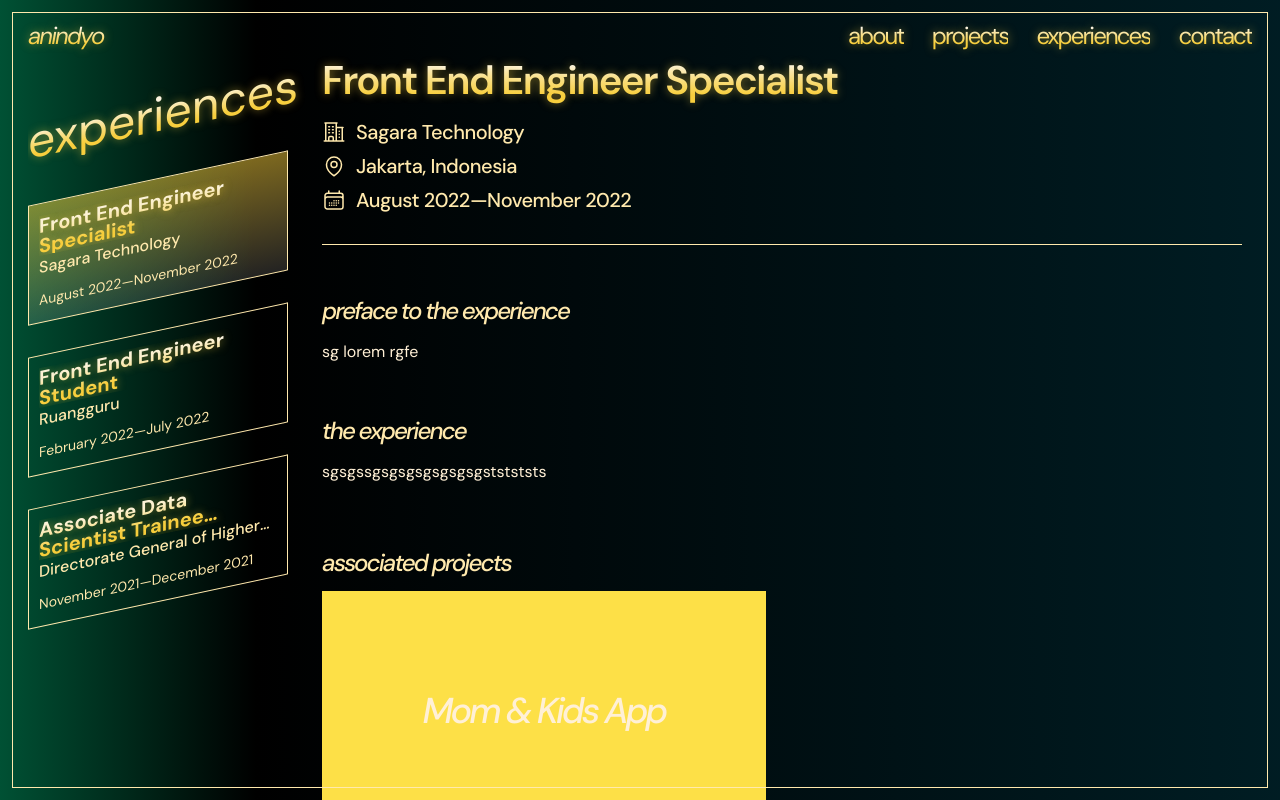
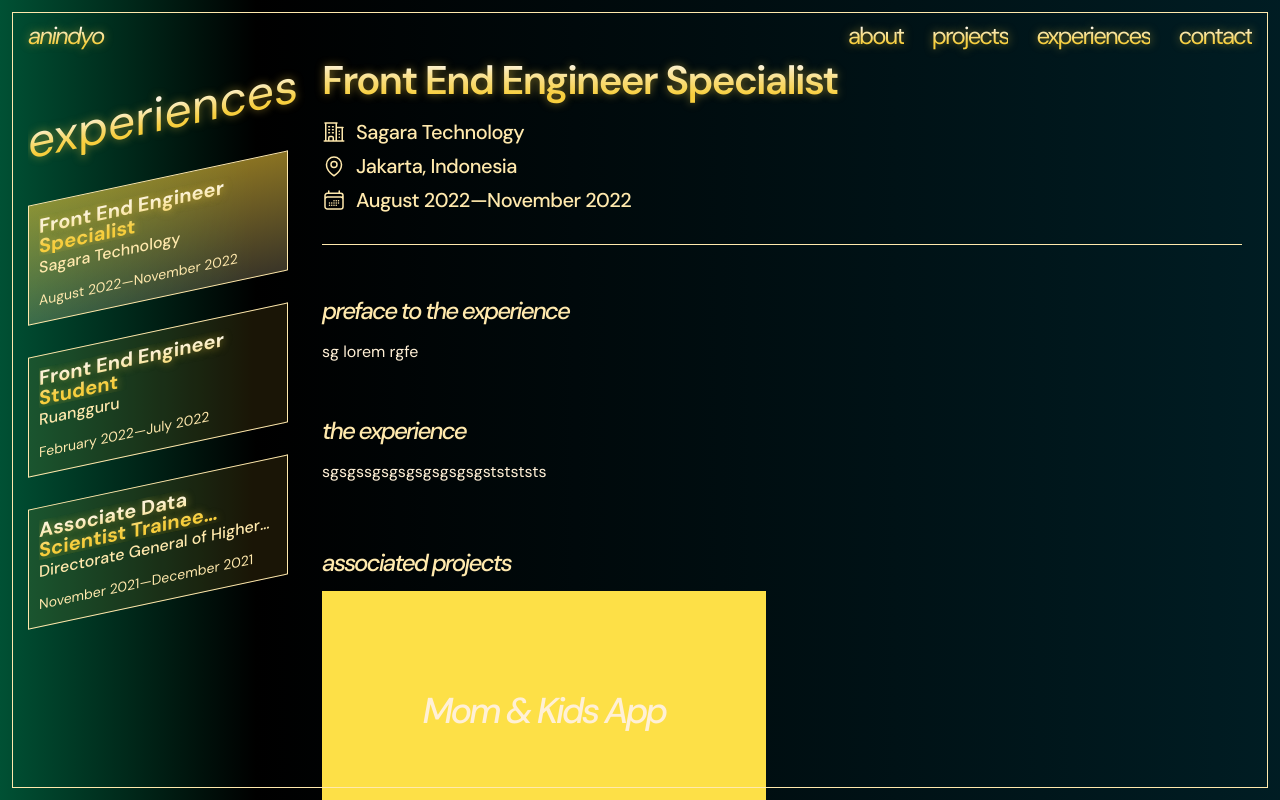
Before and after one commit to anindyoo/portfolio, a React (Create React App) app: page /experiences in a window 1280 px wide. Shown: the top 800 px of the page. Built offline with nearby package versions, Linux system fonts and the light colour scheme.

Commit message:
style: add gradient background to card.

```diff
--- a/src/components/ExperiencesComp/ExperiencesCard.jsx
+++ b/src/components/ExperiencesComp/ExperiencesCard.jsx
@@ -32,6 +32,7 @@ const ExperiencesCard = (props) => {
       -skew-y-12
       hover:cursor-pointer
       mb-8
+      bg-skewedCardBuffer
       outline-sunglow
       transition-all duration-400 ease-out
       ${activeCardId === exp?.id
```
